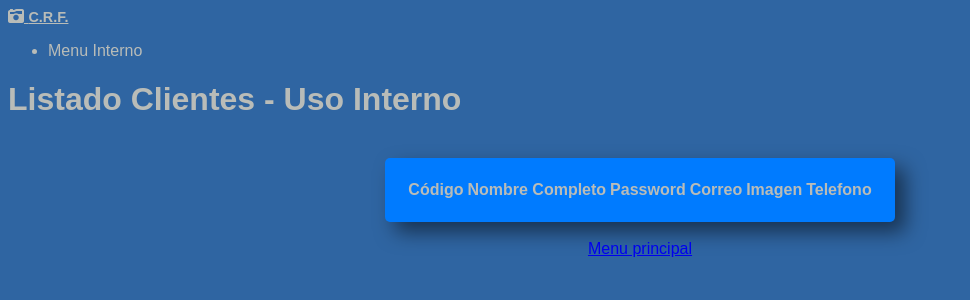
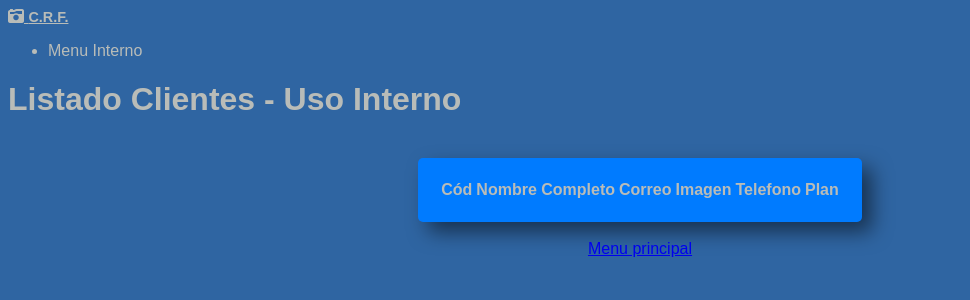
Before and after one commit to Tribilin74/EL10, a Flask app: template templates/listado.html in a window 1280 px wide. Shown: the top 300 px of the page, without its empty margins (0-970 px from the left). Run offline with Flask 3, Linux system fonts and the light colour scheme; the template is opened without the code that fills it, so the values that code supplies are empty; some libraries are stand-ins or nearby versions.

Commit message:
agregar_plan

```diff
--- a/app.py
+++ b/app.py
@@ -53,7 +53,8 @@ class Catalogo:
             password VARCHAR(255) NOT NULL,
             correo VARCHAR(255) NOT NULL,
             imagen_url VARCHAR(255),
-            telefono INT(18))''')
+            telefono INT(18),
+            plan INT(1))''')
         self.conn.commit()
 
         # Cerrar el cursor inicial y abrir uno nuevo con el parámetro dictionary=True
@@ -61,10 +62,10 @@ class Catalogo:
         self.cursor = self.conn.cursor(dictionary=True)
 
     #----------------------------------------------------------------
-    def agregar_producto(self, nombre, password, correo, imagen_url, telefono,):
+    def agregar_producto(self, nombre, password, correo, imagen_url, telefono,plan,):
 
-        sql = "INSERT INTO clientes (nombre, password, correo, imagen_url, telefono) VALUES (%s, %s, %s, %s, %s)"
-        valores = (nombre, password, correo, imagen_url, telefono)
+        sql = "INSERT INTO clientes (nombre, password, correo, imagen_url, telefono,plan) VALUES (%s, %s, %s, %s, %s,%s)"
+        valores = (nombre, password, correo, imagen_url, telefono,plan)
 
         self.cursor.execute(sql, valores)
         self.conn.commit()
@@ -77,9 +78,9 @@ class Catalogo:
         return self.cursor.fetchone()
 
     #----------------------------------------------------------------
-    def modificar_producto(self, codigo, nueva_nombre, nueva_password, nuevo_correo, nueva_imagen, nuevo_telefono):
-        sql = "UPDATE clientes SET nombre = %s, password = %s, correo = %s, imagen_url = %s, telefono = %s WHERE codigo = %s"
-        valores = (nueva_nombre, nueva_password, nuevo_correo, nueva_imagen, nuevo_telefono, codigo)
+    def modificar_producto(self, codigo, nueva_nombre, nueva_password, nuevo_correo, nueva_imagen, nuevo_telefono, nuevo_plan):
+        sql = "UPDATE clientes SET nombre = %s, password = %s, correo = %s, imagen_url = %s, telefono = %s,plan =%s WHERE codigo = %s"
+        valores = (nueva_nombre, nueva_password, nuevo_correo, nueva_imagen, nuevo_telefono, nuevo_plan, codigo)
         self.cursor.execute(sql, valores)
         self.conn.commit()
         return self.cursor.rowcount > 0
@@ -109,6 +110,7 @@ class Catalogo:
             print(f"Correo.....: {producto['correo']}")
             print(f"Imagen.....: {producto['imagen_url']}")
             print(f"Telefono...: {producto['telefono']}")
+            print(f"Plan.......: {producto['plan']}")
             print("-" * 40)
         else:
             print("Cliente no encontrado.")
@@ -169,6 +171,7 @@ def agregar_producto():
     correo = request.form['correo']
     imagen = request.files['foto']
     telefono = request.form['telefono']
+    plan = request.form['plan']
     nombre_imagen=""
 
 
@@ -177,7 +180,7 @@ def agregar_producto():
     nombre_base, extension = os.path.splitext(nombre_imagen) #Separa el nombre del archivo de su extensión.
     nombre_imagen = f"{nombre_base}_{int(time.time())}{extension}" #Genera un nuevo nombre para la imagen usando un timestamp, para evitar sobreescrituras y conflictos de nombres.
 
-    nuevo_codigo = catalogo.agregar_producto(nombre, password, correo, nombre_imagen, telefono)
+    nuevo_codigo = catalogo.agregar_producto(nombre, password, correo, nombre_imagen, telefono,plan)
     if nuevo_codigo:
         imagen.save ( os.path.join(RUTA_DESTINO, nombre_imagen))
 
@@ -200,6 +203,7 @@ def modificar_producto(codigo):
     nueva_password = request.form.get("password")
     nuevo_correo = request.form.get("correo")
     nuevo_telefono = request.form.get("telefono")
+    nuevo_plan = request.form.get('plan')
 
 
     # Verifica si se proporcionó una nueva imagen
@@ -232,7 +236,7 @@ def modificar_producto(codigo):
 
 
     # Se llama al método modificar_producto pasando el codigo del producto y los nuevos datos.
-    if catalogo.modificar_producto(codigo, nueva_nombre, nueva_password, nuevo_correo, nombre_imagen, nuevo_telefono):
+    if catalogo.modificar_producto(codigo, nueva_nombre, nueva_password, nuevo_correo, nombre_imagen, nuevo_telefono,nuevo_plan):
 
         #Si la actualización es exitosa, se devuelve una respuesta JSON con un mensaje de éxito y un código de estado HTTP 200 (OK).
         return jsonify({"mensaje": "Cliente modificado"}), 200
--- a/templates/listado.html
+++ b/templates/listado.html
@@ -33,12 +33,12 @@
     <table> <!-- Se crea una tabla para mostrar los productos. -->
         <thead> <!--Encabezado de la tabla con columnas para código, descripción, cantidad, precio y acciones.-->
             <tr>
-                <th>Código</th>
+                <th>Cód</th>
                 <th>Nombre Completo</th>
-                <th>Password</th>
                 <th>Correo</th>
                 <th>Imagen</th>
                 <th>Telefono</th>
+                <th>Plan</th>
 
             </tr>
         </thead>
@@ -77,10 +77,9 @@
                     let fila = document.createElement('tr'); //Crea una nueva fila de tabla (<tr>) para cada producto.
                     fila.innerHTML = '<td>' + producto.codigo + '</td>' +
                         '<td>' + producto.nombre + '</td>' +
-                        '<td align="right">' + producto.password + '</td>' +
-                        '<td align="right">' + producto.correo + '</td>' +
+                        '<td>' + producto.correo + '</td>' +
                         // Mostrar miniatura de la imagen
-                        '<td><img src=./static/imagenes/' + producto.imagen_url +' alt="Imagen del producto" style="width: 100px;"></td>' + '<td align="right">' + producto.telefono + '</td>';
+                        '<td><img src=./static/imagenes/' + producto.imagen_url +' alt="Imagen del producto" style="width: 100px;"></td>' + '<td align="right">' + producto.telefono + '</td>'+ '<td align="right">' + producto.plan + '</td>';
 
                         //Al subir al servidor, deberá utilizarse la siguiente ruta. USUARIO debe ser reemplazado por el nombre de usuario de Pythonanywhere
                         //'<td><img src=https://www.pythonanywhere.com/user/USUARIO/files/home/USUARIO/mysite/static/imagenes/' + producto.imagen_url +' alt="Imagen del producto" style="width: 100px;"></td>' + '<td align="right">' + producto.proveedor + '</td>';
--- a/templates/listadoEliminar.html
+++ b/templates/listadoEliminar.html
@@ -35,7 +35,7 @@
             <tr>
                 <th>Código</th>
                 <th>Nombre Completo</th>
-                <th>Password</th>
+                <th>Plan</th>
                 <th>Correo</th>
                 <th>Acciones</th>
             </tr>
@@ -70,7 +70,7 @@
                         row.innerHTML = `
                             <td>${producto.codigo}</td>
                             <td>${producto.nombre}</td>
-                            <td>${producto.password}</td>
+                            <td>${producto.plan}</td>
                             <td>${producto.correo}</td>
                             <td><button onclick="eliminarProducto('${producto.codigo}')">Eliminar</button></td>
                         `;
--- a/templates/listadoEliminar_VUE.html
+++ b/templates/listadoEliminar_VUE.html
@@ -35,7 +35,7 @@
             <tr>
                 <th>Código</th>
                 <th>Nombre Completo</th>
-                <th>Password</th>
+                <th>Plan</th>
                 <th>Correo</th>
                 <th>Acciones</th>
             </tr>
@@ -45,7 +45,7 @@
             <tr v-for="producto in productos">
                 <td>{{ producto.codigo }}</td>
                 <td>{{ producto.nombre }}</td>
-                <td>{{ producto.password }}</td>
+                <td>{{ producto.plan }}</td>
                 <td>{{ producto.correo }}</td>
                 <!-- Se agrega un botón dentro de cada fila que, cuando se hace clic, activa la función eliminarProducto de Vue.js, pasando como argumento el código del producto. -->
                 <td><button @click="eliminarProducto(producto.codigo)">Eliminar</button></td>
```
Also changed, not shown: templates/altas.html (+9 -1 lines), templates/modificaciones.html (+10 -1 lines), templates/modificaciones_VUE.html (+11 -0 lines), templates/registro.html (+10 -1 lines).
